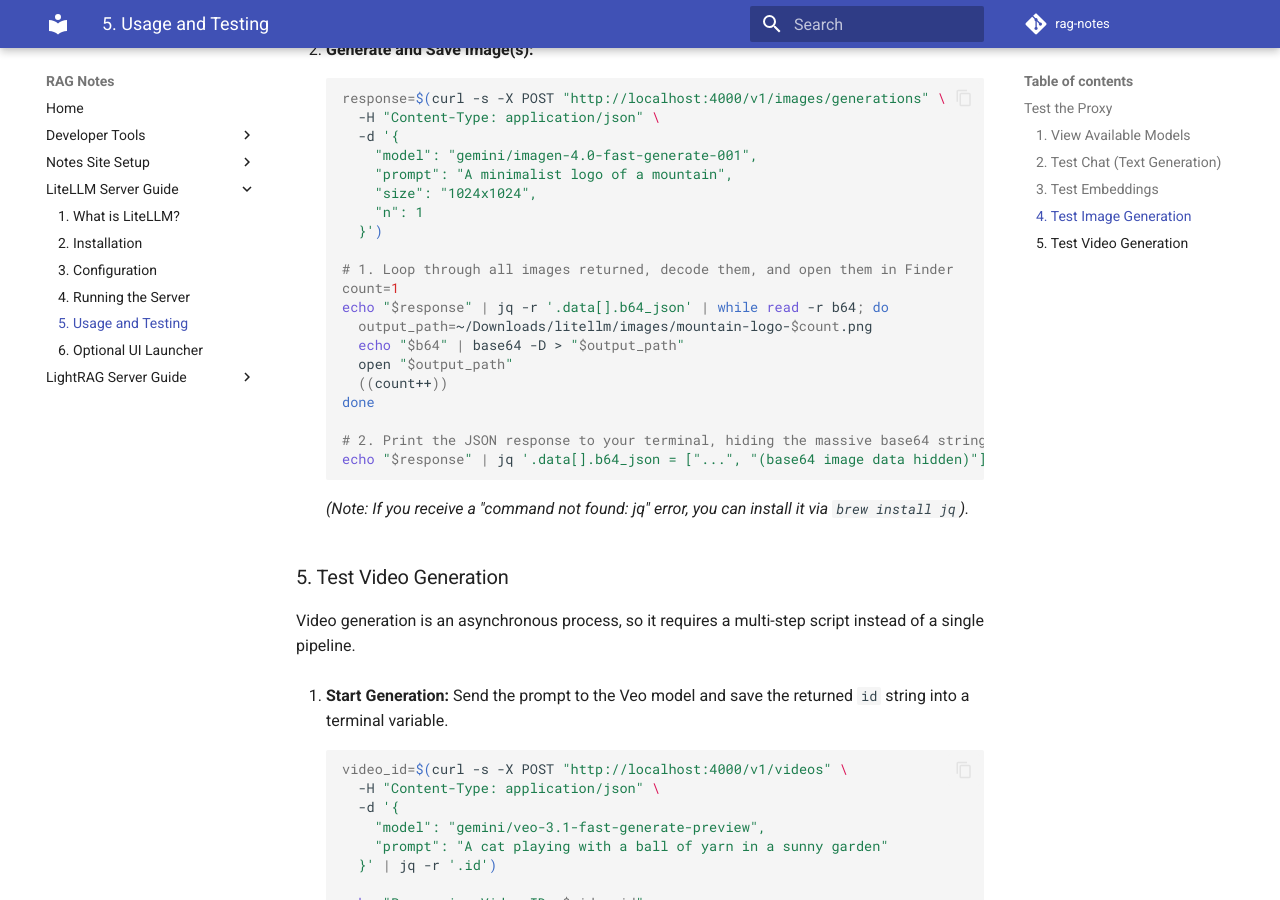
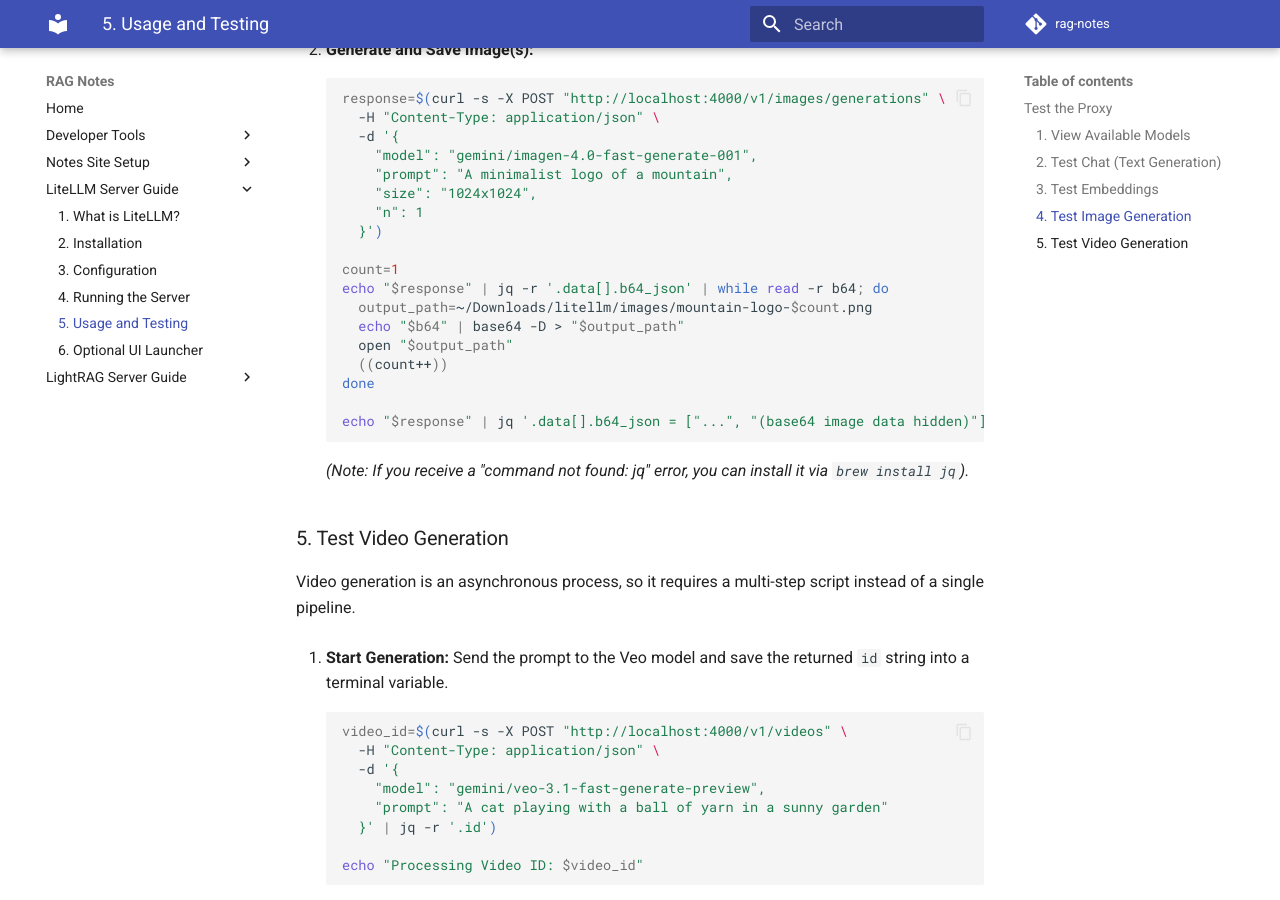
Before and after one commit to kbhatiya999/rag-notes, an MkDocs documentation site: the page built from docs/litellm/5-usage-and-testing.md, in a window 1280 px wide and 900 px high, scrolled down 1353 px. Built offline with MkDocs 1.6.1 and Material for MkDocs 9.7.7, drawn with Linux system fonts in a browser that asks for light colours; comment, search, counter and statistics services are not loaded.

Commit message:
Removed inline bash comments from the multi-line Image Generation script to prevent Zsh copy-paste errors.

````diff
--- a/docs/litellm/5-usage-and-testing.md
+++ b/docs/litellm/5-usage-and-testing.md
@@ -57,7 +57,6 @@
        "n": 1
      }')
 
-   # 1. Loop through all images returned, decode them, and open them in Finder
    count=1
    echo "$response" | jq -r '.data[].b64_json' | while read -r b64; do
      output_path=~/Downloads/litellm/images/mountain-logo-$count.png
@@ -66,7 +65,6 @@
      ((count++))
    done
 
-   # 2. Print the JSON response to your terminal, hiding the massive base64 strings
    echo "$response" | jq '.data[].b64_json = ["...", "(base64 image data hidden)"]'
    ```
 *(Note: If you receive a "command not found: jq" error, you can install it via `brew install jq`).*
````
